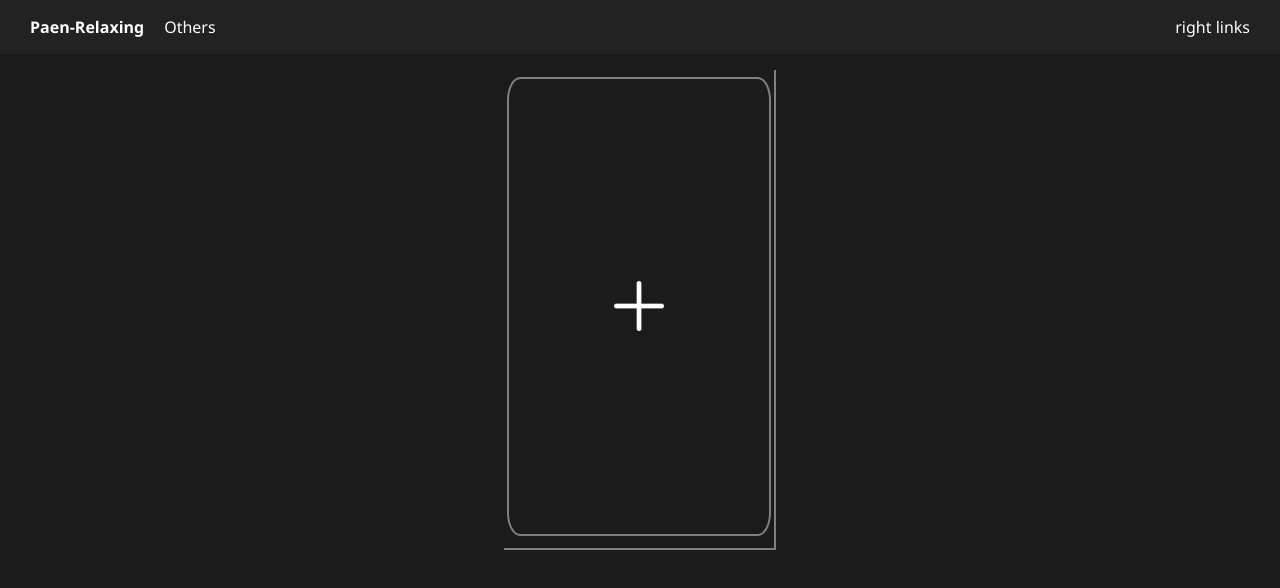
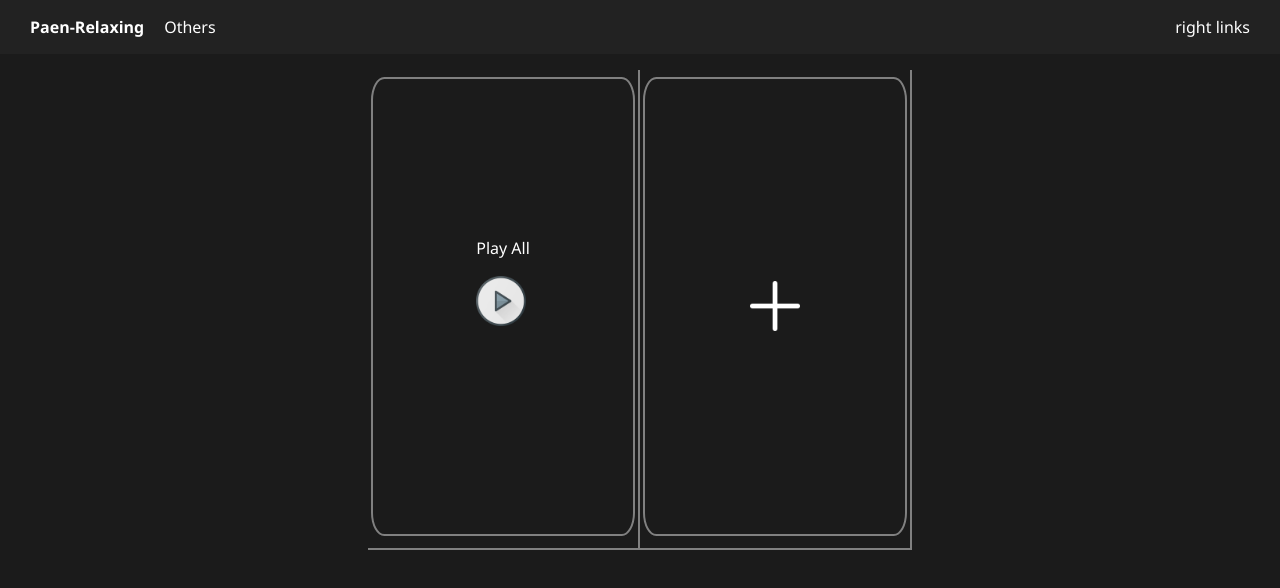
Before and after one commit to AbobakarSadeeq/paen_relaxing, an Angular app: page / in a window 1280 px wide. Shown: the top 588 px of the page. Built offline with nearby package versions, Linux system fonts and the light colour scheme.

Commit message:
added play or pause all sound btn.

```diff
--- a/src/home/home.css
+++ b/src/home/home.css
@@ -102,6 +102,41 @@
   opacity: 0.9; /* optional subtle fade effect */
 }
 
+.single-relaxing-all-play-pause-sound-box {
+  /* background-color: brown; */
+  min-height: 30em;
+  min-width: 17em;
+  max-width: 100em;
+  border-right: gray solid 2px;
+  border-bottom: grey solid 2px;
+}
+
+.single-relaxing-all-play-pause-sound-box-content {
+  /* background-color: blue; */
+  cursor: pointer;
+  height: 96%;
+  margin-top: 0.42em;
+  margin-left: 0.19em;
+  margin-right: 0.19em;
+  border: solid 2px grey;
+  border-radius: 5%;
+  opacity: 1;
+  -webkit-transition: 0.3s ease-in-out;
+  transition: background-color 0.3s ease-in-out, opacity 0.3s ease-in-out;
+}
+
+.single-relaxing-all-play-pause-sound-box-content:hover {
+  background-color: rgb(60, 58, 58); /* 👈 light grey color */
+  opacity: 0.9; /* optional subtle fade effect */
+}
+
+.relaxing-sound-all-play-pause-container {
+  display: flex;
+  justify-content: center;
+  align-items: center;
+  height: 100%;
+}
+
 .add-relaxing-sound-container {
   display: flex;
   justify-content: center;
@@ -111,6 +146,11 @@
 
 .add-relaxing-sound-container img {
   filter: brightness(0) invert(1);
+}
+
+.play-pause-all-relaxing-sound-btn-container {
+  padding-bottom: 3.2rem;
+
 }
 
 /****************************************************** Add-relaxing sound model ******************************************************/
--- a/src/home/home.html
+++ b/src/home/home.html
@@ -29,6 +29,24 @@
     </div>
     }
 
+    <div class="single-relaxing-all-play-pause-sound-box">
+      <div class="single-relaxing-all-play-pause-sound-box-content">
+        <div class="relaxing-sound-all-play-pause-container" (click)="playAndPauseAllRelaxingSoundToggle()">
+          @if(playAndPauseAllSoundStateIconBtn) {
+          <div class="play-pause-all-relaxing-sound-btn-container">
+            <p>Pause All</p>
+            <img src="/icons/pause.png" alt="" width="50" height="50">
+          </div>
+          } @else {
+          <div class="play-pause-all-relaxing-sound-btn-container">
+            <p>Play All</p>
+            <img src="/icons/play-button.png" alt="" width="50" height="50">
+          </div>
+          }
+        </div>
+      </div>
+    </div>
+
     <div class="single-relaxing-box-add">
       <div class="single-relaxing-box-add-content">
         <div class="add-relaxing-sound-container" (click)="openAddRelaxingSoundModel()">
@@ -36,6 +54,7 @@
         </div>
       </div>
     </div>
+
 
   </div>
 </div>
@@ -86,7 +105,6 @@
         </div>
         }
 
-
       </div>
 
 
--- a/src/home/home.ts
+++ b/src/home/home.ts
@@ -67,11 +67,19 @@ export class Home {
   playSound(index: number) {
     this.choosedRelaxingSounds[index]['playPauseSoundState'] = true;
     this.choosedRelaxingSounds[index]['eachSoundAudioObj'].play();
+    const isIndexFoundOfAnySoundPlayedRightNow = this.choosedRelaxingSounds.findIndex(a => a['playPauseSoundState'] == true);
+    if (isIndexFoundOfAnySoundPlayedRightNow > -1) {
+      this.playAndPauseAllSoundStateIconBtn = true;
+    }
   }
 
   stopSound(index: number): void {
     this.choosedRelaxingSounds[index]['playPauseSoundState'] = false;
     this.choosedRelaxingSounds[index]['eachSoundAudioObj'].pause();
+    const isIndexFoundOfAnySoundPlayedRightNow = this.choosedRelaxingSounds.findIndex(a => a['playPauseSoundState'] == true);
+    if (isIndexFoundOfAnySoundPlayedRightNow == -1) {
+      this.playAndPauseAllSoundStateIconBtn = false;
+    }
   }
 
   changeSoundVolume(index: number, event: Event) {
@@ -183,4 +191,32 @@ export class Home {
     }
   }
 
+  // ********************** Play all or pause relaxing sound **********************
+
+  playAndPauseAllSoundStateIconBtn: boolean = false;
+  playAndPauseAllRelaxingSoundToggle(): void {
+    const isIndexFoundOfAnySoundPlayedRightNow = this.choosedRelaxingSounds.findIndex(a => a['playPauseSoundState'] == true);
+    if (isIndexFoundOfAnySoundPlayedRightNow > -1) {
+      // pause all relaxing sound
+      this.playAndPauseAllSoundStateIconBtn = false;
+      for (var singleRelaxingSoundIndex in this.choosedRelaxingSounds) {
+        if (this.choosedRelaxingSounds[parseInt(singleRelaxingSoundIndex)]['playPauseSoundState'] == true) {
+          this.choosedRelaxingSounds[parseInt(singleRelaxingSoundIndex)]['playPauseSoundState'] = false;
+          this.choosedRelaxingSounds[parseInt(singleRelaxingSoundIndex)]['eachSoundAudioObj'].pause();
+        }
+      }
+    } else {
+      // play all relaxing sound
+      this.playAndPauseAllSoundStateIconBtn = true;
+      for (var singleRelaxingSoundIndex in this.choosedRelaxingSounds) {
+        if (this.choosedRelaxingSounds[parseInt(singleRelaxingSoundIndex)]['playPauseSoundState'] == false) {
+          this.choosedRelaxingSounds[parseInt(singleRelaxingSoundIndex)]['playPauseSoundState'] = true;
+          this.choosedRelaxingSounds[parseInt(singleRelaxingSoundIndex)]['eachSoundAudioObj'].play();
+        }
+      }
+    }
+
+
+  }
+
 }
```
